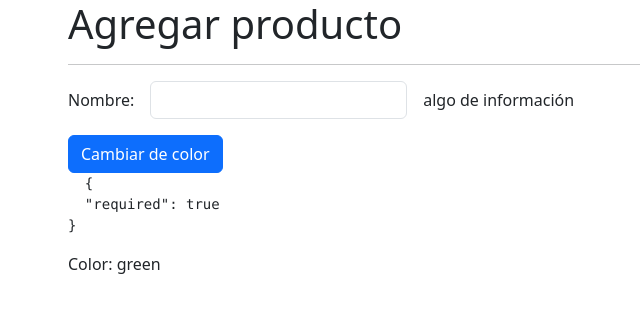
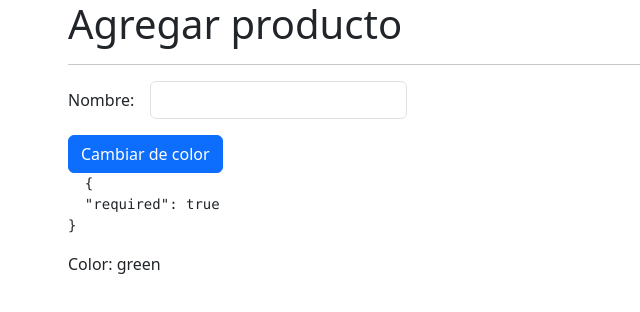
Before and after one commit to Ezeki3/directive-signals, an Angular app: page /products/product in a window 1280 px wide. Shown: the top 312 px of the page, without its empty margins (14-654 px from the left). Built offline with nearby package versions, Linux system fonts and the light colour scheme.

Commit message:
custom label - directiva personalizada

```diff
--- a/src/app/products/pages/product-page/product-page.component.html
+++ b/src/app/products/pages/product-page/product-page.component.html
@@ -12,7 +12,7 @@
       <input formControlName="name" type="text" class="form-control">
     </div>
     <div class="col-auto">
-      <span> algo de información</span>
+      <span customLabel ></span>
     </div>
 
   </div>
--- a/src/app/products/products.module.ts
+++ b/src/app/products/products.module.ts
@@ -4,6 +4,7 @@ import { CommonModule } from '@angular/common';
 import { ReactiveFormsModule } from '@angular/forms';
 import { ProductsRoutingModule } from './products-routing.module';
 import { ProductPageComponent } from './pages/product-page/product-page.component';
+import { SharedModule } from '../shared/shared.module';
 
 
 @NgModule({
@@ -14,6 +15,7 @@ import { ProductPageComponent } from './pages/product-page/product-page.componen
     CommonModule,
     ProductsRoutingModule,
     ReactiveFormsModule,
+    SharedModule,
   ]
 })
 export class ProductsModule { }
--- /dev/null
+++ b/src/app/shared/directives/custom-label.directive.ts
@@ -0,0 +1,22 @@
+import { Directive, ElementRef, OnInit } from '@angular/core';
+
+@Directive({
+  selector: '[customLabel]'
+})
+export class CustomLabelDirective implements OnInit{
+
+  private htmlElement?: ElementRef<HTMLElement>;
+
+  constructor( private el: ElementRef<HTMLElement>) {
+    // console.log('constructor de la directiva');
+    console.log(el)
+    this.htmlElement = el;
+  }
+  ngOnInit(): void {
+    console.log('directiva - ngoninit');
+
+  }
+
+
+
+}
```
Also changed, not shown: src/app/shared/shared.module.ts (added, +18 -0 lines).
